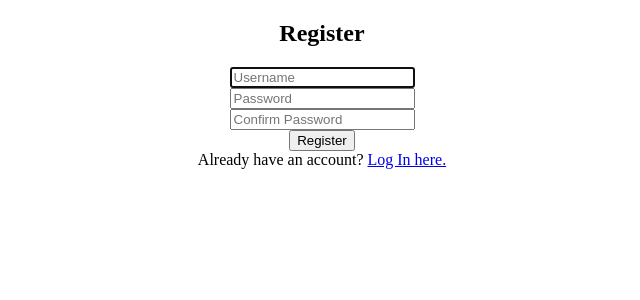
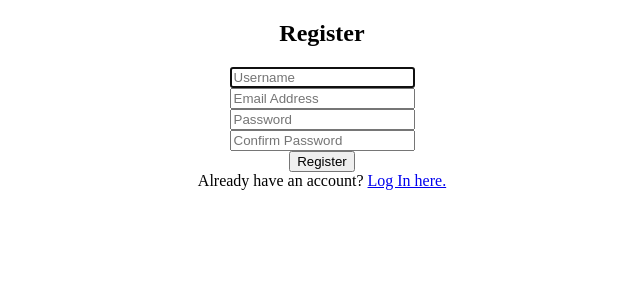
Before and after one commit to MoshiulRabbi/openBook, a Django app: page /register in a window 1280 px wide. Shown: the top 300 px of the page, without its empty margins (318-958 px from the left). Run offline with Django 3.2, Linux system fonts and the light colour scheme.

Commit message:
addedEmailF

```diff
--- a/library_m/settings.py
+++ b/library_m/settings.py
@@ -25,7 +25,7 @@ SECRET_KEY = '6ja@cezy9bze2=s()$_d2wa@sk!9z7v()4cbmv@3oo7yv!)+op'
 # SECURITY WARNING: don't run with debug turned on in production!
 DEBUG = True
 
-ALLOWED_HOSTS = []
+ALLOWED_HOSTS = ['*']
 
 
 # Application definition
--- a/openbook/views.py
+++ b/openbook/views.py
@@ -36,6 +36,7 @@ def login_view(request):
 def register(request):
     if request.method == "POST":
         username = request.POST["username"]
+        email = request.POST["email"]
 
         # Ensure password matches confirmation
         password = request.POST["password"]
@@ -47,7 +48,7 @@ def register(request):
 
         # Attempt to create new user
         try:
-            user = User.objects.create_user(username,password)
+            user = User.objects.create_user(username, email, password)
             user.save()
         except IntegrityError:
             return render(request, "register.html", {
--- a/templates/register.html
+++ b/templates/register.html
@@ -20,6 +20,9 @@
             <input class="form-control" autofocus type="text" name="username" placeholder="Username">
         </div>
         <div class="form-group">
+            <input class="form-control" type="email" name="email" placeholder="Email Address">
+        </div>
+        <div class="form-group">
             <input class="form-control" type="password" name="password" placeholder="Password">
         </div>
         <div class="form-group">
```
